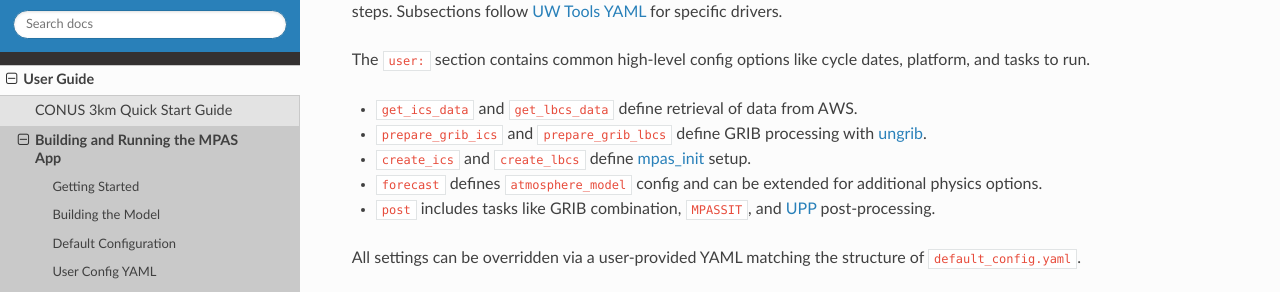
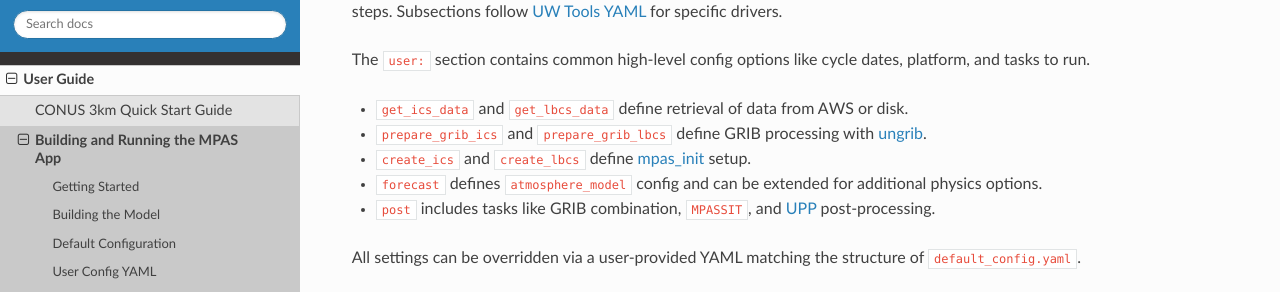
Before and after one commit to NOAA-GSL/mpas_app, a Sphinx documentation site: the page built from docs/sections/user_guide/build_run.rst, in a window 1280 px wide and 900 px high, scrolled down 819 px. Shown: the part 159-451 px from the top of the window. Built offline with Sphinx 7.4.7 and the Read the Docs theme 3.1.0, drawn with Linux system fonts in a browser that asks for light colours.

Commit message:
docs + final edit

```diff
--- a/docs/sections/user_guide/build_run.rst
+++ b/docs/sections/user_guide/build_run.rst
@@ -43,7 +43,7 @@ Default Configuration
 
 The ``user:`` section contains common high-level config options like cycle dates, platform, and tasks to run.
 
-- ``get_ics_data`` and ``get_lbcs_data`` define retrieval of data from AWS.
+- ``get_ics_data`` and ``get_lbcs_data`` define retrieval of data from AWS or disk.
 - ``prepare_grib_ics`` and ``prepare_grib_lbcs`` define GRIB processing with `ungrib <https://uwtools.readthedocs.io/en/main/sections/user_guide/yaml/components/ungrib.html>`_.
 - ``create_ics`` and ``create_lbcs`` define `mpas_init <https://uwtools.readthedocs.io/en/main/sections/user_guide/yaml/components/mpas_init.html>`_ setup.
 - ``forecast`` defines ``atmosphere_model`` config and can be extended for additional physics options.
```
Also changed, not shown: 3 other files.
